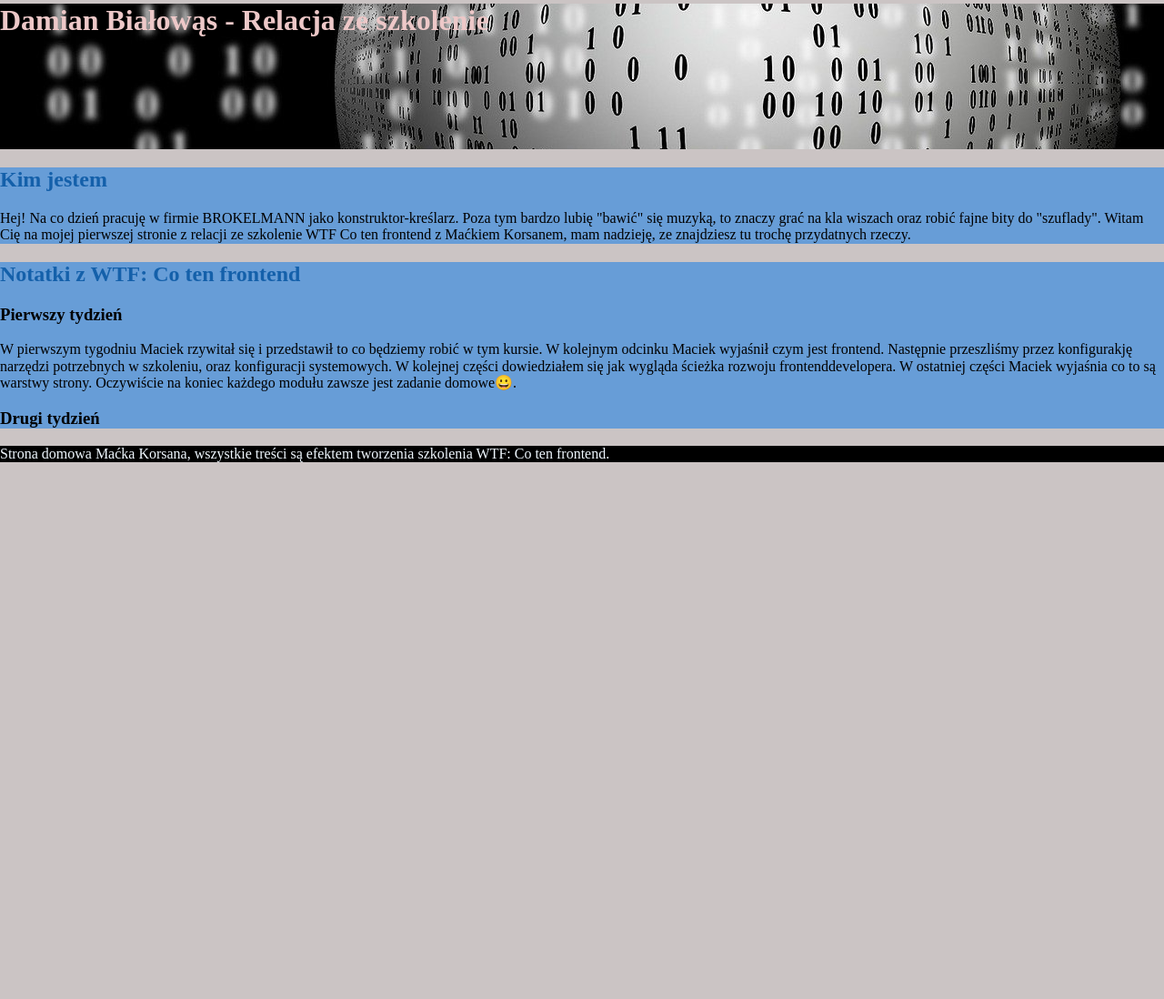
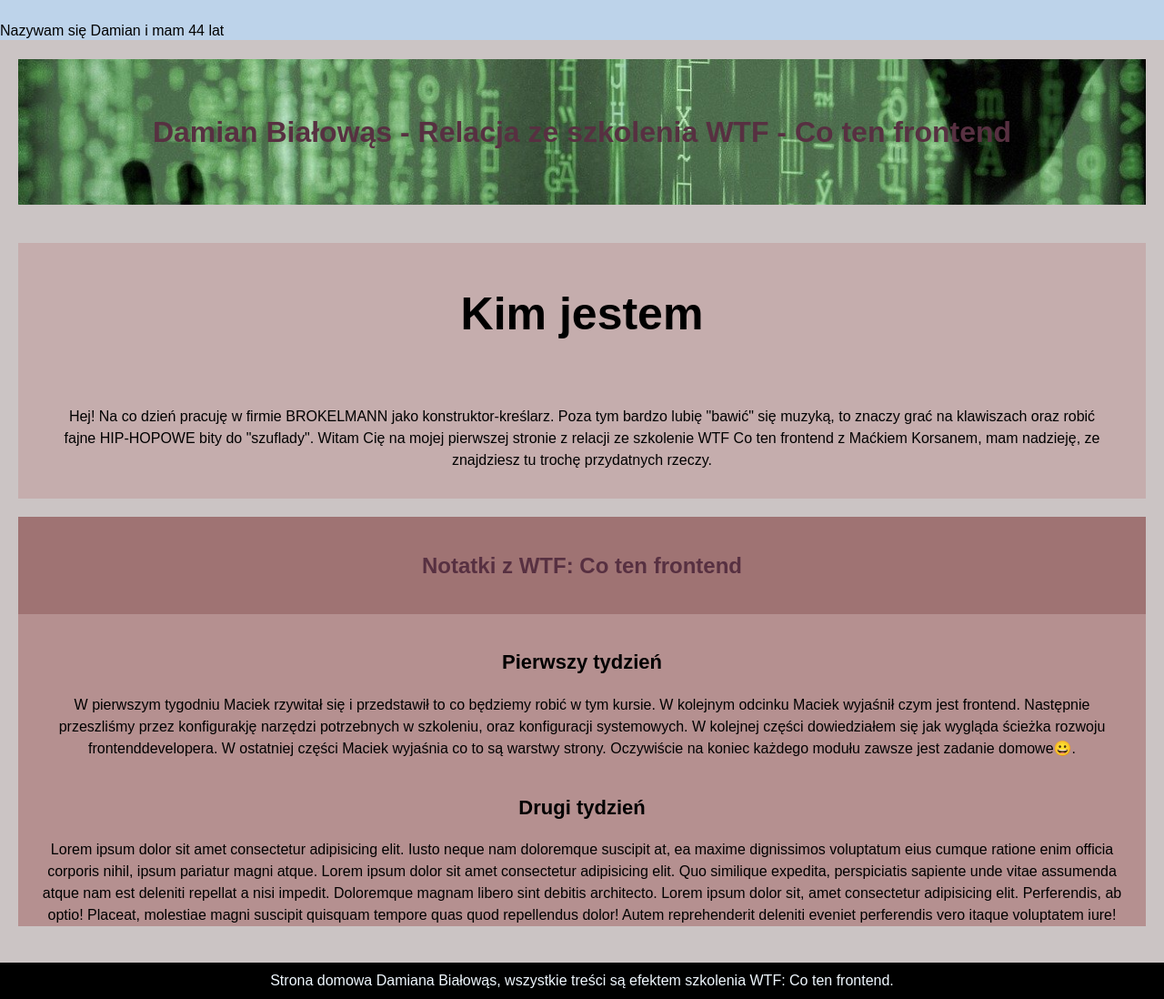
Before and after one commit to damianbialowas/homepage1, a plain HTML site: page index.html in a window 1280 px wide. Shown: the part 89-1187 px from the top of the page at 91% size. Before the commit the page ends 800 px from the top, so only its background shows below. Drawn offline with Linux system fonts and the light colour scheme.

Commit message:
added second section to html

```diff
--- a/index.html
+++ b/index.html
@@ -16,16 +16,18 @@
       <li class="navigation__item"><a class="navigation__link" href="HTML.html">HTML</a></li>
       <li class="navigation__item"><a class="navigation__link" href="css.html">CSS</a></li>
     </ul>
+    <div class="navigation__div-js"></div>
   </nav>
   <main class="main">
     <header class="header">
-      <h1 class="header__title">Damian Białowąs - Relacja ze szkolenie </h1>
+      <h1 class="header__title">Damian Białowąs - Relacja ze szkolenia WTF - Co ten frontend </h1>
     </header>
     <section class="introduction">
       <h2 class="introduction__header">Kim jestem</h2>
       <p class="introduction__content">
         Hej! Na co dzień pracuję w firmie BROKELMANN jako konstruktor-kreślarz. Poza tym bardzo lubię "bawić" się
-        muzyką, to znaczy grać na kla wiszach oraz robić fajne bity do "szuflady". Witam Cię na mojej pierwszej stronie
+        muzyką, to znaczy grać na klawiszach oraz robić fajne HIP-HOPOWE bity do "szuflady". Witam Cię na mojej
+        pierwszej stronie
         z
         relacji ze szkolenie WTF Co ten frontend z Maćkiem Korsanem, mam
         nadzieję, ze znajdziesz tu trochę przydatnych rzeczy.
@@ -35,7 +37,6 @@
       <h2 class="section__header">Notatki z WTF: Co ten frontend</h2>
       <article class="article">
         <h3 class="article__header">Pierwszy tydzień</h3>
-
         <p class="article__content">
           W pierwszym tygodniu Maciek rzywitał się i przedstawił to co będziemy robić w tym kursie. W kolejnym odcinku
           Maciek wyjaśnił czym jest frontend.
@@ -44,15 +45,24 @@
           wyjaśnia co to są warstwy strony. Oczywiście na koniec każdego modułu zawsze jest zadanie domowe😀.
         </p>
       </article>
-      <article>
-        <h3 class="heding-title">Drugi tydzień</h3>
-
+      <article class="article">
+        <h3 class="article__header">Drugi tydzień</h3>
+        <p class="article__content">
+          Lorem ipsum dolor sit amet consectetur adipisicing elit. Iusto neque nam doloremque suscipit at, ea maxime
+          dignissimos voluptatum eius cumque ratione enim officia corporis nihil, ipsum pariatur magni atque. Lorem
+          ipsum dolor sit amet consectetur adipisicing elit. Quo similique expedita, perspiciatis sapiente unde vitae
+          assumenda atque nam est deleniti repellat a nisi impedit. Doloremque magnam libero sint debitis architecto.
+          Lorem ipsum dolor sit, amet consectetur adipisicing elit. Perferendis, ab optio! Placeat, molestiae magni
+          suscipit quisquam tempore quas quod repellendus dolor! Autem reprehenderit deleniti eveniet perferendis vero
+          itaque voluptatem iure!
+        </p>
       </article>
     </section>
-    <footer>
-      <p>Strona domowa Maćka Korsana, wszystkie treści są efektem tworzenia szkolenia WTF: Co ten frontend.</p>
-    </footer>
+
   </main>
+  <footer>
+    <p>Strona domowa Damiana Białowąs, wszystkie treści są efektem szkolenia WTF: Co ten frontend.</p>
+  </footer>
   <script src="main.js"></script>
 </body>
 
--- a/main.js
+++ b/main.js
@@ -1,3 +1,7 @@
 alert("WITAJ");
 console.log("siema");
 console.log("siema");
+const firstName = "Damian";
+const age = 44;
+const welcome = document.querySelector(".navigation__div-js");
+welcome.innerHTML = `Nazywam się ${firstName} i mam ${age} lat`;
--- a/style.css
+++ b/style.css
@@ -10,12 +10,13 @@ html {
 
 body {
 	background: #cbc4c4;
+	font-family: arial;
 }
 .navigation {
 	background-color: #bdd3ea;
 }
 
-.navigation_item {
+.navigation__item {
 	box-sizing: border-box;
 	display: inline-block;
 	margin: 20px;
@@ -25,39 +26,77 @@ body {
 	background-color: rgb(47, 51, 51);
 }
 
-.navigation_link {
+.navigation__link {
 	display: block;
 	padding: 10px;
 	text-decoration: none;
 	text-transform: uppercase;
 	font-family: arial;
 	color: #bdd3ea;
+	transition: 0.3s;
 }
 
-.navigation_link:hover {
+.navigation__link:hover {
 	background-color: rgb(186, 151, 151);
+}
+
+.main {
+	max-width: 1240px;
+	margin: 0 auto;
+	text-align: center;
 }
 
 .header {
 	height: 20vh;
-	background-image: url(ball.jpg);
+	background-image: url(hacker.jpg);
 	background-size: cover;
 	background-position: center;
 }
 
-h1 {
-	color: rgb(237, 200, 200);
+.header__title {
+	line-height: 20vh;
+	color: rgb(87, 48, 65);
 }
 
-h2 {
-	color: #1460aa;
+.introduction {
+	background-color: rgb(197, 173, 173);
+}
+
+.introduction__header {
+	padding-top: 50px;
+	font-size: 50px;
+}
+
+.introduction__content {
+	padding: 30px 50px;
+	line-height: 150%;
 }
 
 section {
-	background: #679dd7;
+	margin: 0px;
+	background-color: rgb(181, 144, 144);
+}
+
+.section__header {
+	padding: 40px;
+	background-color: rgb(159, 115, 115);
+	color: rgb(87, 48, 65);
+}
+.article {
+	margin: 40px 20px;
+}
+.article__header {
+	font-size: 22px;
+}
+
+.article__content {
+	line-height: 150%;
 }
 
 footer {
+	height: 5vh;
 	background: black;
 	color: aliceblue;
+	line-height: 5vh;
+	text-align: center;
 }
```
Also changed, not shown: hacker.jpg (added).
